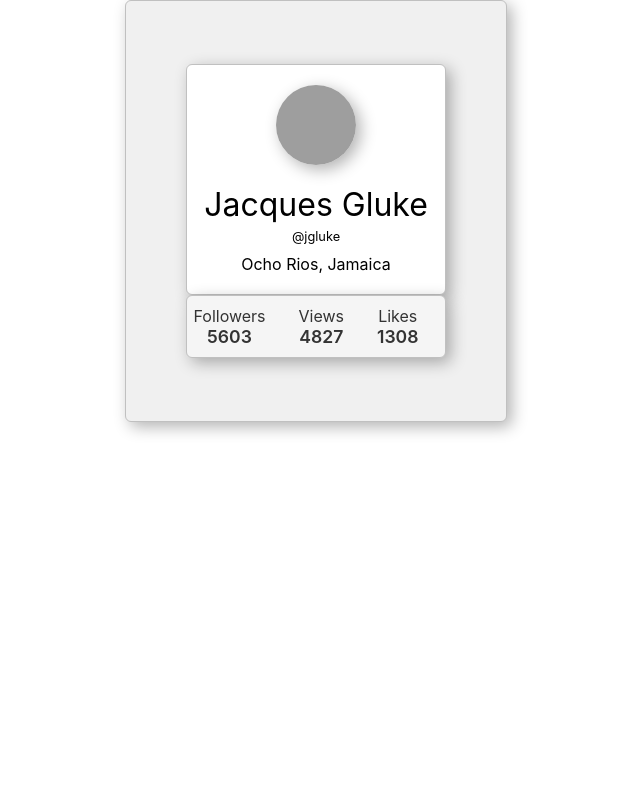
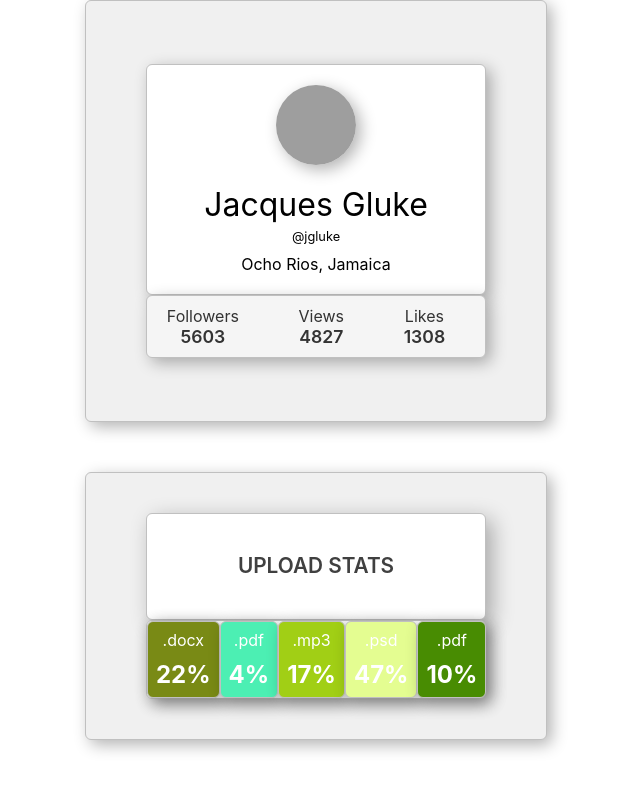
Before and after one commit to Totalinfonet/goit-react-hw-01-components, a React (Create React App) app: page / in a window 1280 px wide. Shown: the top 790 px of the page, without its empty margins (324-964 px from the left). Built offline with nearby package versions, Linux system fonts and the light colour scheme; grey boxes are pictures that could not be loaded.

Commit message:
Added Statistics Component and Styles

```diff
--- a/src/components/App/App.jsx
+++ b/src/components/App/App.jsx
@@ -1,6 +1,8 @@
 import { Container } from './App.styled';
 import { Profile } from 'components/Profile/Profile';
+import { Statistics } from 'components/Statistics/Statistics';
 import user from '../../user.json';
+import statistics from '../../data.json';
 
 export const App = () => {
   return (
@@ -12,6 +14,7 @@ export const App = () => {
         avatar={user.avatar}
         stats={user.stats}
       />
+      <Statistics title="Upload stats" stats={statistics} />
     </Container>
   );
 };
--- a/src/components/App/App.styled.js
+++ b/src/components/App/App.styled.js
@@ -3,5 +3,6 @@ import styled from '@emotion/styled';
 export const Container = styled.div`
   height: 100vh;
   display: flex;
-  justify-content: center;
+  flex-direction: column;
+  align-items: center;
 `;
--- a/src/components/Profile/Profile.styled.js
+++ b/src/components/Profile/Profile.styled.js
@@ -4,7 +4,7 @@ export const UserCard = styled.div`
   display: flex;
   flex-direction: column;
   justify-content: center;
-  width: 260px;
+  width: 340px;
   height: 340px;
   background-color: #f0f0f0;
   padding: 40px 60px;
--- /dev/null
+++ b/src/components/Statistics/Statistics.jsx
@@ -0,0 +1,37 @@
+import { PropTypes } from 'prop-types';
+import {
+  StatisticsSection,
+  StatisticsTitle,
+  StatisticsList,
+  StatisticsItem,
+  StatisticsLabel,
+  StatisticsPercentage,
+} from './Statistics.styled';
+
+export const Statistics = ({ title, stats }) => {
+  return (
+    <StatisticsSection>
+      {title && <StatisticsTitle>{title}</StatisticsTitle>}
+
+      <StatisticsList>
+        {stats.map(({ id, label, percentage }) => (
+          <StatisticsItem key={id}>
+            <StatisticsLabel>{label}</StatisticsLabel>
+            <StatisticsPercentage>{percentage}%</StatisticsPercentage>
+          </StatisticsItem>
+        ))}
+      </StatisticsList>
+    </StatisticsSection>
+  );
+};
+
+Statistics.propTypes = {
+  title: PropTypes.string,
+  stats: PropTypes.arrayOf(
+    PropTypes.shape({
+      id: PropTypes.string.isRequired,
+      label: PropTypes.string.isRequired,
+      percentage: PropTypes.number.isRequired,
+    })
+  ).isRequired,
+};
--- /dev/null
+++ b/src/components/Statistics/Statistics.styled.js
@@ -0,0 +1,62 @@
+import styled from '@emotion/styled';
+
+const getRandomColor = () =>
+  `rgb(${Math.floor(Math.random() * 256)}, ${Math.floor(
+    Math.random() * 256
+  )}, ${Math.floor(Math.random() * 256)})`;
+
+export const StatisticsSection = styled.section`
+  width: 340px;
+  margin-top: 50px;
+  background-color: #f0f0f0;
+  padding: 40px 60px;
+  box-shadow: 0.3em 0.3em 1em rgba(0, 0, 0, 0.3);
+  border-radius: 6px;
+  border: 0.1px solid #c0c0c0;
+`;
+
+export const StatisticsTitle = styled.h2`
+  display: flex;
+  justify-content: center;
+  background-color: #fff;
+  text-transform: uppercase;
+  padding: 40px;
+  margin: 0;
+  font-size: 1.3rem;
+  box-shadow: 0.3em 0.3em 1em rgba(0, 0, 0, 0.3);
+  border-radius: 6px;
+  border: 0.1px solid #c0c0c0;
+`;
+
+export const StatisticsList = styled.ul`
+  display: flex;
+  justify-content: space-between;
+  background-color: #fff;
+  margin: 0;
+  padding: 0;
+  box-shadow: 0.3em 0.3em 1em rgba(0, 0, 0, 0.3);
+  border-radius: 6px;
+  border: 0.1px solid #c0c0c0;
+`;
+
+export const StatisticsItem = styled.li`
+  display: flex;
+  flex-direction: column;
+  align-items: center;
+  padding: 8px;
+  box-shadow: 0.3em 0.3em 1em rgba(0, 0, 0, 0.3);
+  border-radius: 6px;
+  border: 0.1px solid #c0c0c0;
+  background-color: ${getRandomColor};
+  color: white;
+`;
+
+export const StatisticsLabel = styled.span`
+  font-size: 1rem;
+  margin-bottom: 10px;
+`;
+
+export const StatisticsPercentage = styled.span`
+  font-size: 1.5rem;
+  font-weight: bold;
+`;
--- /dev/null
+++ b/src/data.json
@@ -0,0 +1,7 @@
+[
+  { "id": "id-1", "label": ".docx", "percentage": 22 },
+  { "id": "id-2", "label": ".pdf", "percentage": 4 },
+  { "id": "id-3", "label": ".mp3", "percentage": 17 },
+  { "id": "id-4", "label": ".psd", "percentage": 47 },
+  { "id": "id-5", "label": ".pdf", "percentage": 10 }
+]
```
